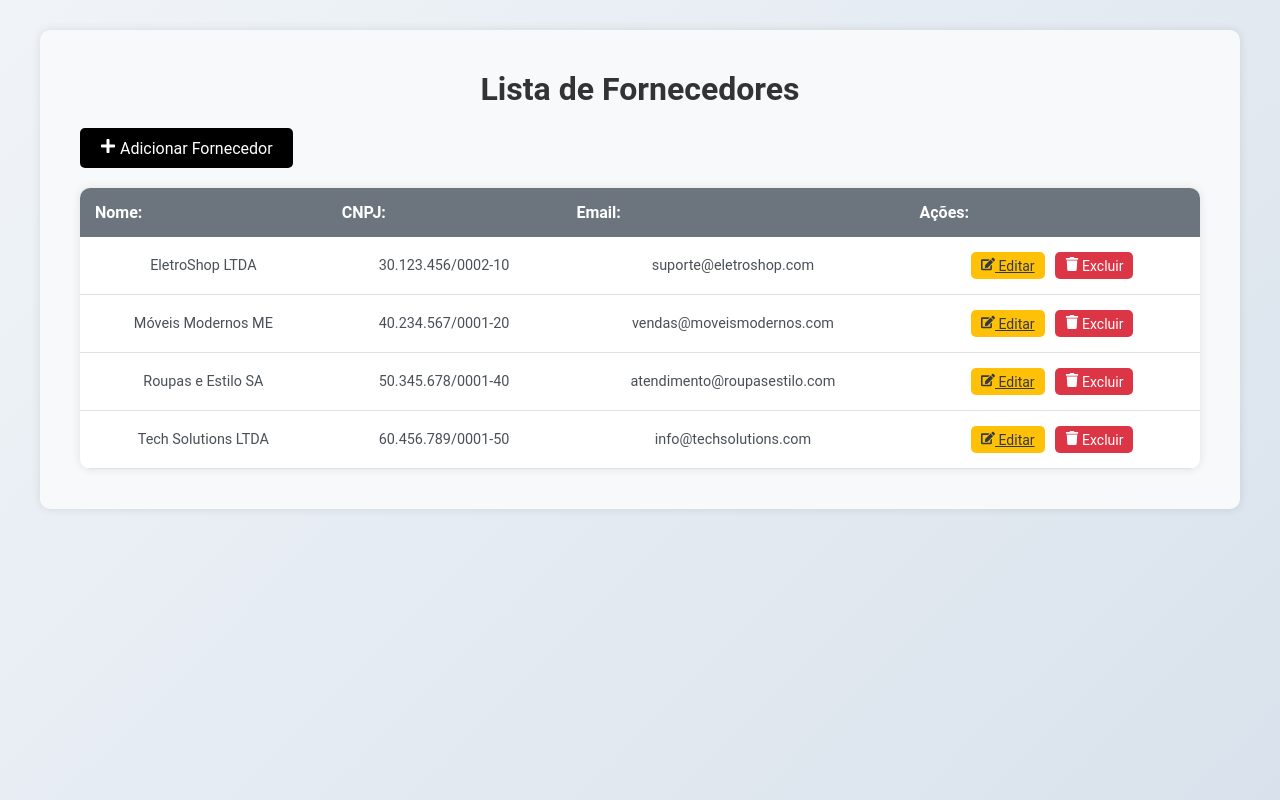
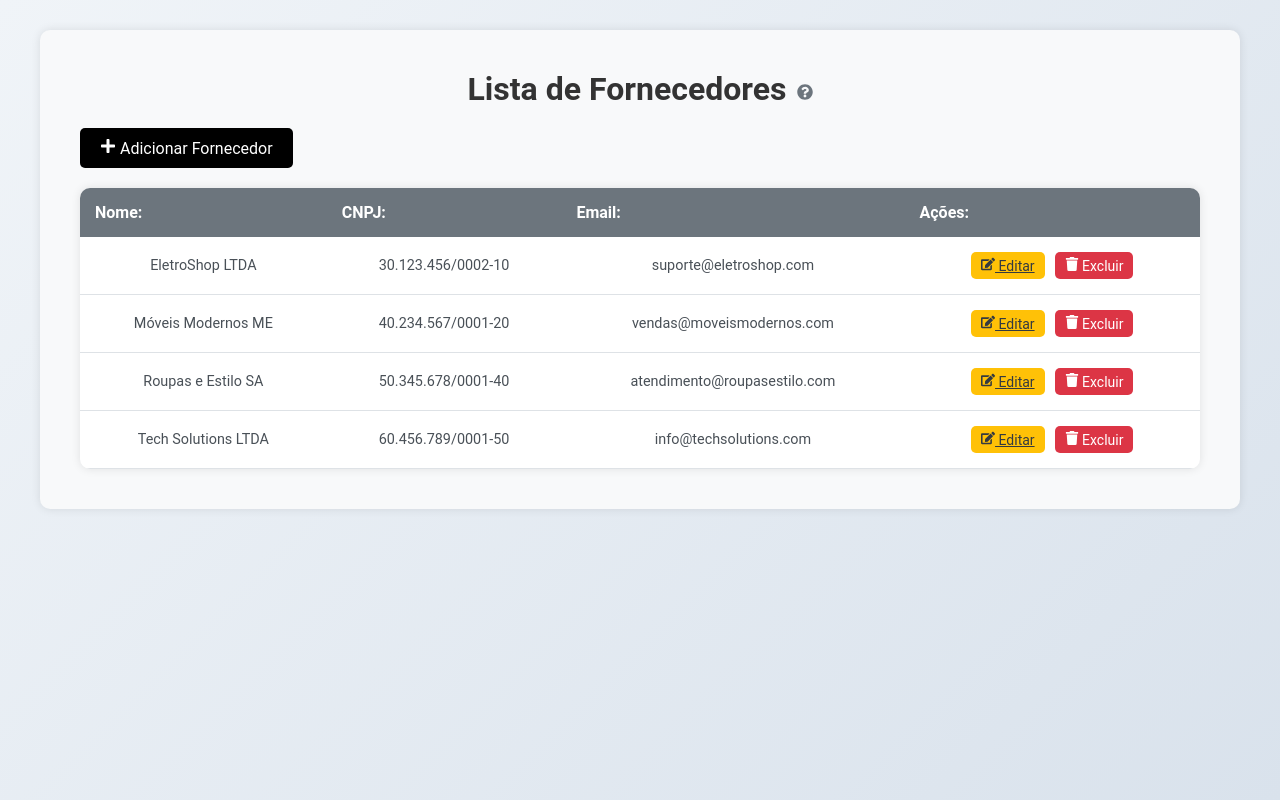
Before and after one commit to kelsonvictr/frontend-gerenciador-turma-03, a React (Vite) app: page / in a window 1280 px wide. Built offline with nearby package versions, Linux system fonts and the light colour scheme; data requests are answered from the project's data file.

Commit message:
aula 07 inicio

```diff
--- a/src/pages/Fornecedor/FornecedorList.jsx
+++ b/src/pages/Fornecedor/FornecedorList.jsx
@@ -1,6 +1,6 @@
 import React, { useEffect, useState } from 'react'
 import axios from '../../api'
-import { FaCheckCircle, FaEdit, FaExclamation, FaExclamationTriangle, FaPlus, FaTrash } from 'react-icons/fa'
+import { FaCheckCircle, FaEdit, FaExclamation, FaExclamationTriangle, FaPlus, FaQuestionCircle, FaTrash } from 'react-icons/fa'
 import { Link } from 'react-router-dom'
 import Modal from 'react-modal'
 
@@ -10,6 +10,7 @@ const FornecedorList = () => {
     const [fornecedorSelecionado, setFornecedorSelecionado] = useState(null)
     const [modalAberto, setModalAberto] = useState(false)
     const [modalSucessoAberto, setModalSucessoAberto] = useState(false)
+    const [tooltipAberto, setTooltipAberto] = useState(false)
 
     useEffect(() => {
         axios.get("/fornecedores")
@@ -41,9 +42,22 @@ const FornecedorList = () => {
         })
     }
 
+    const toggleTooltip = () => {
+        setTooltipAberto(!tooltipAberto)
+    }
+
   return (
     <div className="container mt-5">
-        <h2 className="mb-4" style={{ position: 'relative' }}>Lista de Fornecedores</h2>
+        <h2 className="mb-4" style={{ position: 'relative' }}>Lista de Fornecedores
+            <FaQuestionCircle
+                className="tooltip-icon"
+                onClick={toggleTooltip}
+            />
+            {tooltipAberto && (<div className="tooltip">
+                Aqui você pode ver, editar ou excluir fornecedores cadastrados no sistema.
+            </div>)}
+
+        </h2>
 
         <Link to="/add-fornecedores" className="btn btn-primary mb-2"> <FaPlus className="icon" /> Adicionar Fornecedor</Link>
 
```
